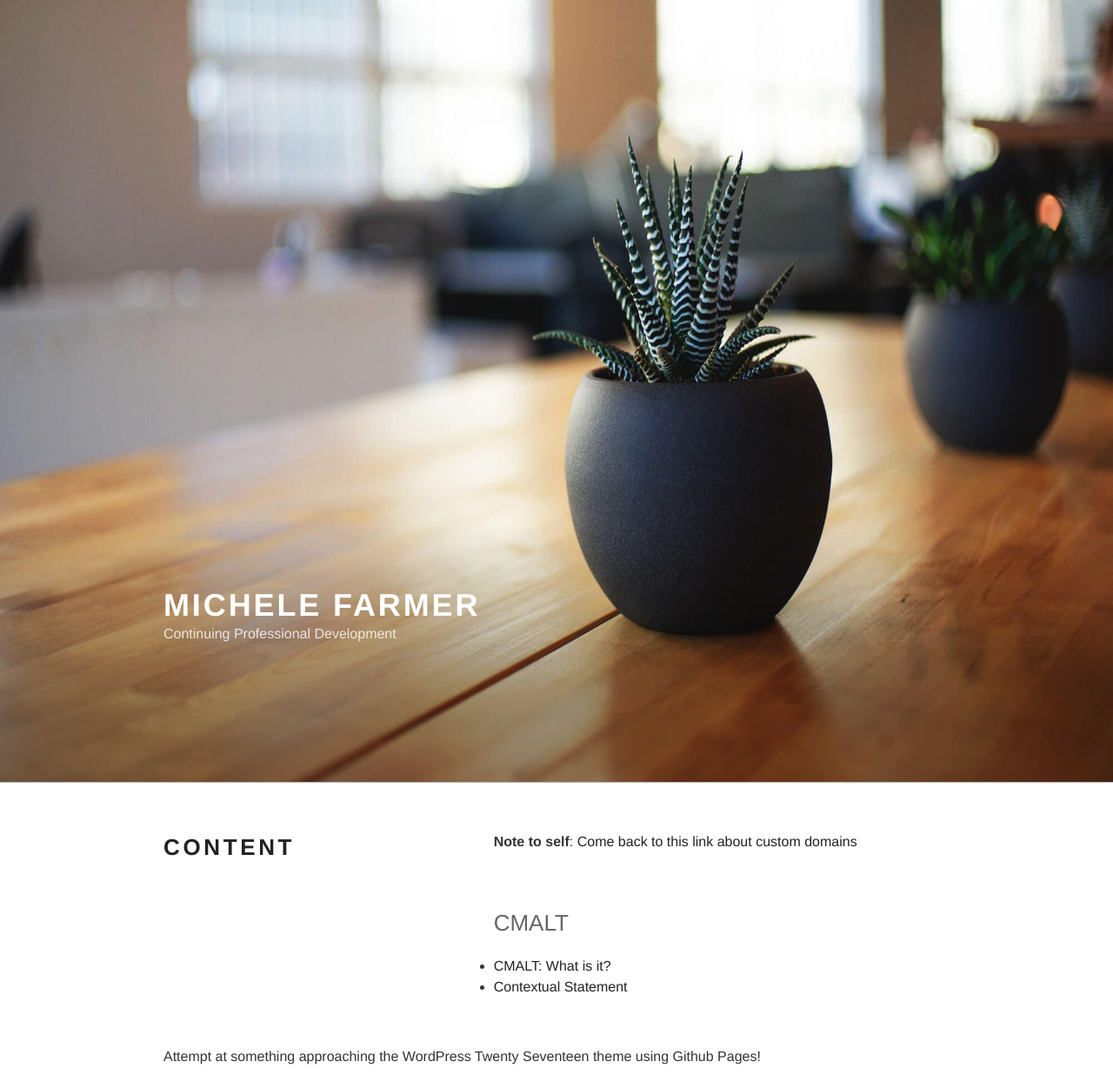
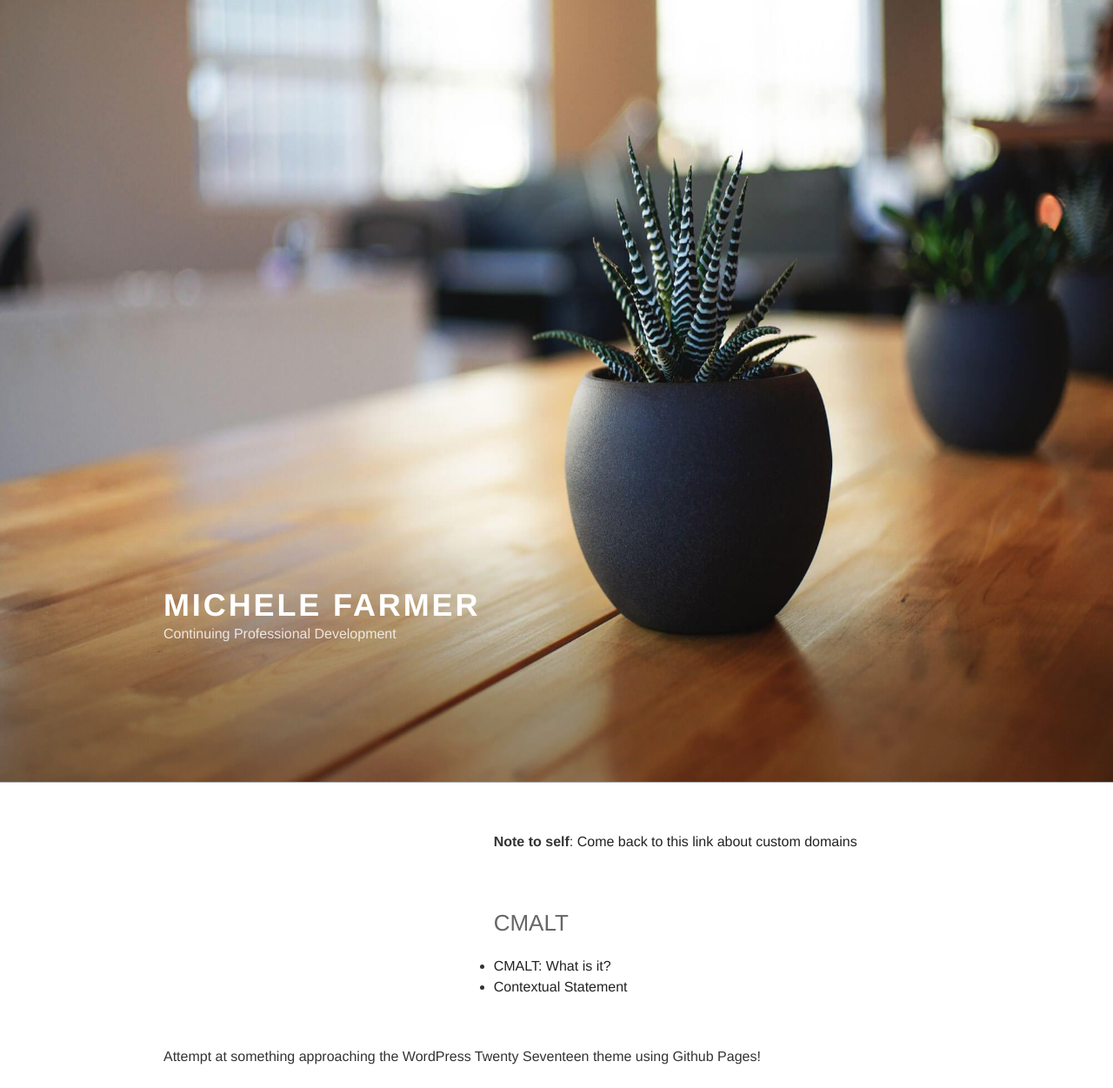
Before and after one commit to uclsenit/uclsenit.github.io, a Jekyll site: the page built from index.md, in a window 1280 px wide. Shown: the whole page at 87% size. Built offline with Jekyll 4.4.1, drawn with Linux system fonts in a browser that asks for light colours; nearby versions of some CDN libraries; some web fonts are replaced; our own code applies the rules of GitHub Pages for plain Markdown files; a script that is not in the unit is left out.

Commit message:
Update /_includes/content.html
Removed default for .post-header h2

```diff
--- a/_includes/content.html
+++ b/_includes/content.html
@@ -2,7 +2,7 @@
                 <div class="content">
                     <div class="wrap">
                         <div class="post-header">
-                            <h2>{{ post.title | default: "Content" }}</h2>
+                            <h2>{{ post.title }}</h2>
                         </div>
                         <div class="post-content">
                             {{ content }}
```
